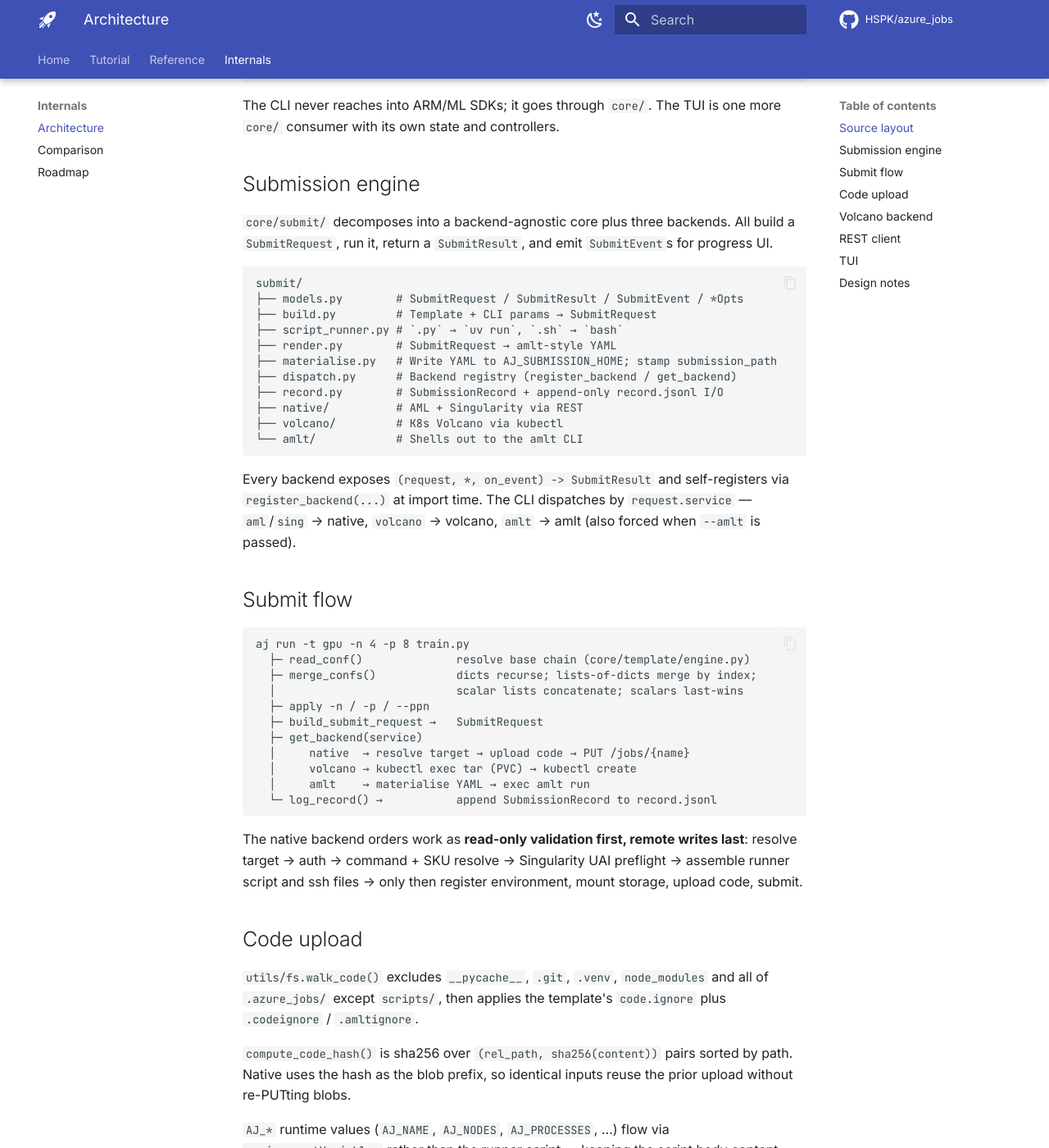
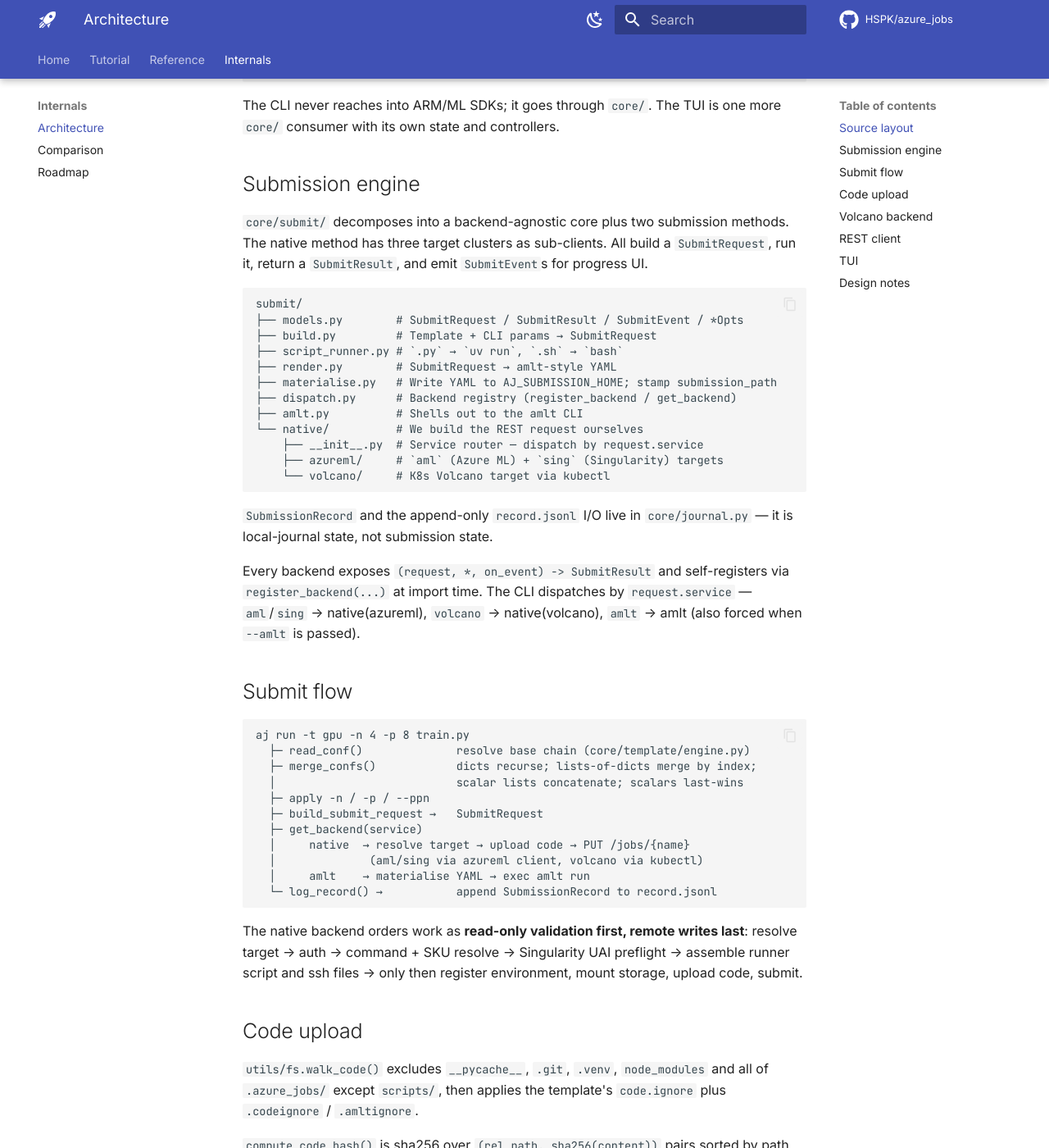
Before and after one commit to HSPK/azure_jobs, an MkDocs documentation site: the page built from docs/architecture.md, in a window 1280 px wide and 1400 px high, scrolled down 447 px. Shown: the whole window at 82% size. Built offline with MkDocs 1.6.1 and Material for MkDocs 9.7.7, drawn with Linux system fonts in a browser that asks for light colours; comment, search, counter and statistics services are not loaded.

Commit message:
docs: align architecture.md and sdk.md with new submit/journal layout
- Reflect 2-method × 3-client submit structure (amlt + native{azureml,volcano}).
- Move SubmissionRecord/record.jsonl description to core/journal.py.
- Fix stale 'from azure_jobs.core.submit import SubmissionRecord' example to
  use the top-level SDK re-export.

````diff
--- a/docs/architecture.md
+++ b/docs/architecture.md
@@ -23,9 +23,10 @@ more `core/` consumer with its own state and controllers.
 
 ## Submission engine
 
-`core/submit/` decomposes into a backend-agnostic core plus three backends. All
-build a `SubmitRequest`, run it, return a `SubmitResult`, and emit `SubmitEvent`s
-for progress UI.
+`core/submit/` decomposes into a backend-agnostic core plus two submission
+methods. The native method has three target clusters as sub-clients. All build
+a `SubmitRequest`, run it, return a `SubmitResult`, and emit `SubmitEvent`s for
+progress UI.
 
 ```
 submit/
@@ -35,16 +36,20 @@ submit/
 ├── render.py        # SubmitRequest → amlt-style YAML
 ├── materialise.py   # Write YAML to AJ_SUBMISSION_HOME; stamp submission_path
 ├── dispatch.py      # Backend registry (register_backend / get_backend)
-├── record.py        # SubmissionRecord + append-only record.jsonl I/O
-├── native/          # AML + Singularity via REST
-├── volcano/         # K8s Volcano via kubectl
-└── amlt/            # Shells out to the amlt CLI
+├── amlt.py          # Shells out to the amlt CLI
+└── native/          # We build the REST request ourselves
+    ├── __init__.py  # Service router — dispatch by request.service
+    ├── azureml/     # `aml` (Azure ML) + `sing` (Singularity) targets
+    └── volcano/     # K8s Volcano target via kubectl
 ```
+
+`SubmissionRecord` and the append-only `record.jsonl` I/O live in
+`core/journal.py` — it is local-journal state, not submission state.
 
 Every backend exposes `(request, *, on_event) -> SubmitResult` and self-registers
 via `register_backend(...)` at import time. The CLI dispatches by
-`request.service` — `aml`/`sing` → native, `volcano` → volcano, `amlt` → amlt
-(also forced when `--amlt` is passed).
+`request.service` — `aml`/`sing` → native(azureml), `volcano` → native(volcano),
+`amlt` → amlt (also forced when `--amlt` is passed).
 
 ## Submit flow
 
@@ -57,7 +62,7 @@ aj run -t gpu -n 4 -p 8 train.py
   ├─ build_submit_request →   SubmitRequest
   ├─ get_backend(service)
   │     native  → resolve target → upload code → PUT /jobs/{name}
-  │     volcano → kubectl exec tar (PVC) → kubectl create
+  │              (aml/sing via azureml client, volcano via kubectl)
   │     amlt    → materialise YAML → exec amlt run
   └─ log_record() →           append SubmissionRecord to record.jsonl
 ```
````
Also changed, not shown: docs/sdk.md (+1 -1 lines).
